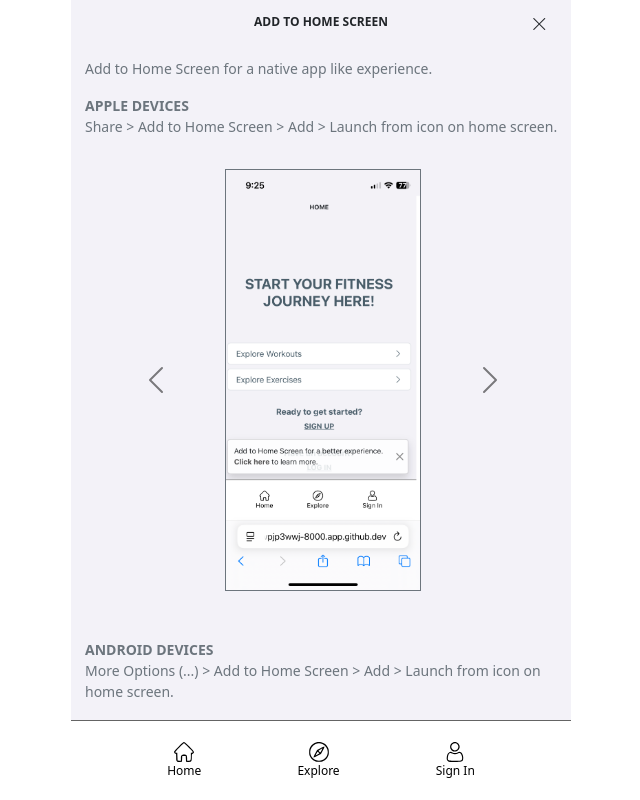
After one commit to aayushkhadpe/fitnessApp, a Django app: page /fitnessApp/profile/pwa-setup in a window 1280 px wide. The commit adds this page. Shown: the whole page, without its empty margins (319-959 px from the left). Run offline with Django 5.2, Linux system fonts and the light colour scheme; some libraries are stand-ins or nearby versions.

Commit message:
pwa prompt

```diff
--- /dev/null
+++ b/fitnessApp/templates/pwa_setup.html
@@ -0,0 +1,66 @@
+{% extends "base/base.html" %}
+{% load static %}
+
+{% block title %}Add to Home Screen{% endblock %}
+
+{% block header-right-link %}{% url 'home' %}{% endblock %}
+{% block header-right-icon %}<i class="bi bi-x-lg"></i>{% endblock %}
+
+{% block content %}
+
+<div>
+
+<div class="row mb-3">
+    <div class="col ps-3">
+      <span class="text-secondary"><small>Add to Home Screen for a native app like experience.</small></span>
+    </div>
+</div>
+
+<div class="row mb-3">
+    <div class="col ps-3">
+      <span class="text-secondary"><small><b>APPLE DEVICES</br></b></small></span>
+      <span class="text-secondary"><small>Share > Add to Home Screen > Add > Launch from icon on home screen.</small></span>
+    </div>
+</div>
+
+<div class="row text-center mt-3 mb-3 pt-3 pb-3">
+    <div class="col ps-3"></div>
+    <div class="col-10 ps-3">
+      <div id="carouselIndicators" class="carousel slide" data-bs-theme="dark" data-bs-wrap="false">
+        <div class="carousel-inner">
+          <div class="carousel-item active">
+                <img src="{% static 'images/pwa_apple_1.png' %}" class="w-50 border border-secondary" alt="...">
+          </div>
+          <div class="carousel-item">
+            <img src="{% static 'images/pwa_apple_2.png' %}" class="w-50 border border-secondary" alt="...">
+          </div>
+          <div class="carousel-item">
+            <img src="{% static 'images/pwa_apple_3.png' %}" class="w-50 border border-secondary" alt="...">
+          </div>
+          <div class="carousel-item">
+            <img src="{% static 'images/pwa_apple_4.png' %}" class="w-50 border border-secondary" alt="...">
+          </div>
+        </div>
+        <button class="carousel-control-prev" type="button" data-bs-target="#carouselIndicators" data-bs-slide="prev">
+          <span class="carousel-control-prev-icon" aria-hidden="true"></span>
+          <span class="visually-hidden">Previous</span>
+        </button>
+        <button class="carousel-control-next" type="button" data-bs-target="#carouselIndicators" data-bs-slide="next">
+          <span class="carousel-control-next-icon" aria-hidden="true"></span>
+          <span class="visually-hidden">Next</span>
+        </button>
+      </div>
+    </div>
+    <div class="col ps-3"></div>
+</div>
+
+<div class="row mt-3">
+    <div class="col pt-3 ps-3">
+      <span class="text-secondary"><small><b>ANDROID DEVICES</br></b></small></span>
+      <span class="text-secondary"><small>More Options (...) > Add to Home Screen > Add > Launch from icon on home screen.</small></span>
+    </div>
+</div>
+
+</div>
+
+{% endblock %}
--- a/fitnessApp/urls.py
+++ b/fitnessApp/urls.py
@@ -25,6 +25,7 @@ urlpatterns = [
     path("profile", ProfileView.as_view(), name="profile"),
     path("profile/<int:pk>/details", AccountUpdateView.as_view(), name="account-details"),
     path("profile/coach/<int:pk>/details", CoachDetailView.as_view(), name="coach-details"),
+    path("profile/pwa-setup", PWASetupView.as_view(), name="pwa-setup"),
 
     path("clients", ClientListView.as_view(), name="clients"),
     path("clients/create", ClientCreateView.as_view(), name="client-create"),
--- a/fitnessApp/views/profile_views.py
+++ b/fitnessApp/views/profile_views.py
@@ -18,3 +18,7 @@ class AccountUpdateView(LoginRequiredMixin, UpdateView):
 class CoachDetailView(LoginRequiredMixin, DetailView):
     model = FitnessAppPerson
     template_name = "coach_detail.html"
+
+class PWASetupView(View):
+    def get(self, request):
+        return render(request, 'pwa_setup.html')
--- a/templates/base/head.html
+++ b/templates/base/head.html
@@ -14,5 +14,6 @@
     <link rel="stylesheet" href="https://cdn.jsdelivr.net/npm/tom-select@2.4.3/dist/css/tom-select.bootstrap5.min.css" crossorigin="anonymous">
     <link rel="stylesheet" href="https://cdnjs.cloudflare.com/ajax/libs/font-awesome/4.7.0/css/font-awesome.css" crossorigin="anonymous">
     <link rel="stylesheet" href="https://cdn.jsdelivr.net/npm/bootstrap@5.3.3/dist/css/bootstrap.min.css" integrity="sha384-QWTKZyjpPEjISv5WaRU9OFeRpok6YctnYmDr5pNlyT2bRjXh0JMhjY6hW+ALEwIH" crossorigin="anonymous">
+    <script src="https://cdn.jsdelivr.net/npm/bootstrap@5.3.3/dist/js/bootstrap.bundle.min.js"></script>
     <link rel="manifest" href="{% static 'manifest.json' %}">
 </head>
```
Also changed, not shown: fitnessApp/templates/home.html (+30 -4 lines), db.sqlite3, fitnessApp/static/images/pwa_apple_1.png (added), fitnessApp/static/images/pwa_apple_2.png (added), fitnessApp/static/images/pwa_apple_3.png (added), fitnessApp/static/images/pwa_apple_4.png (added).
